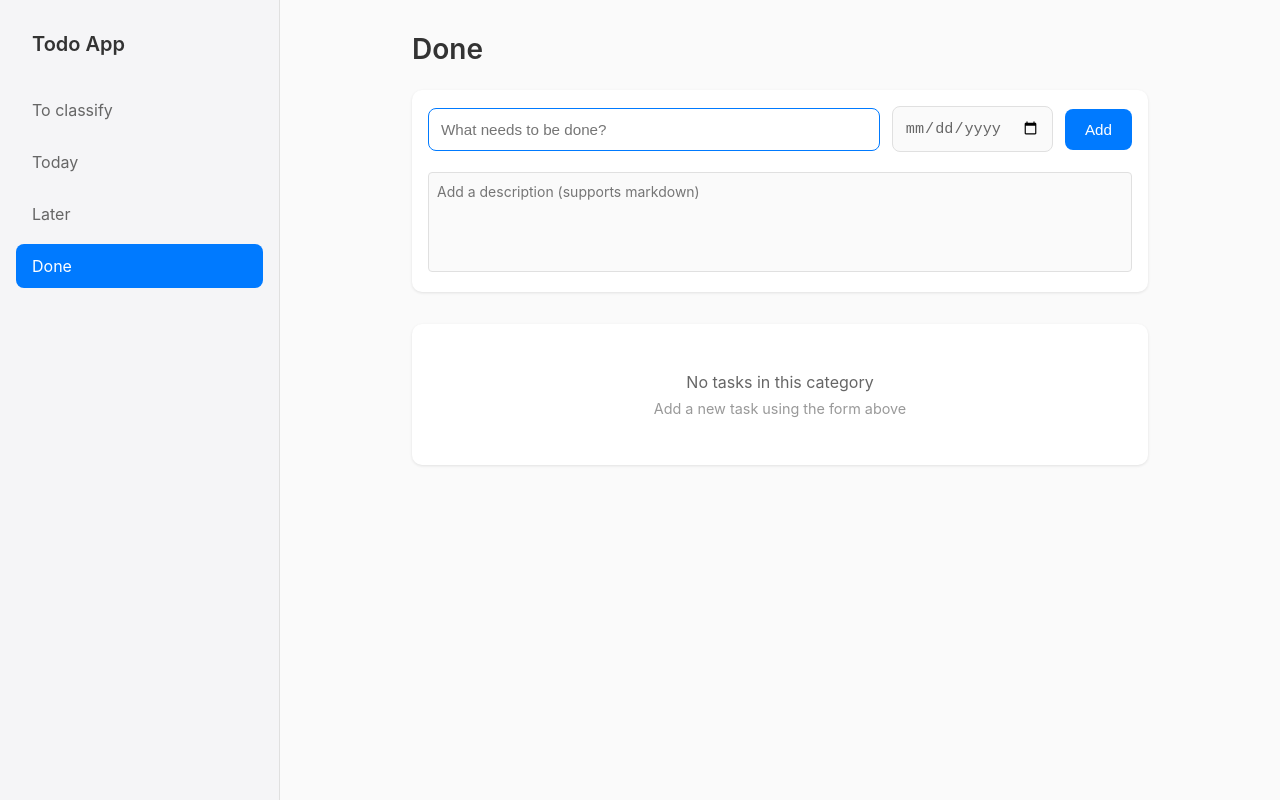
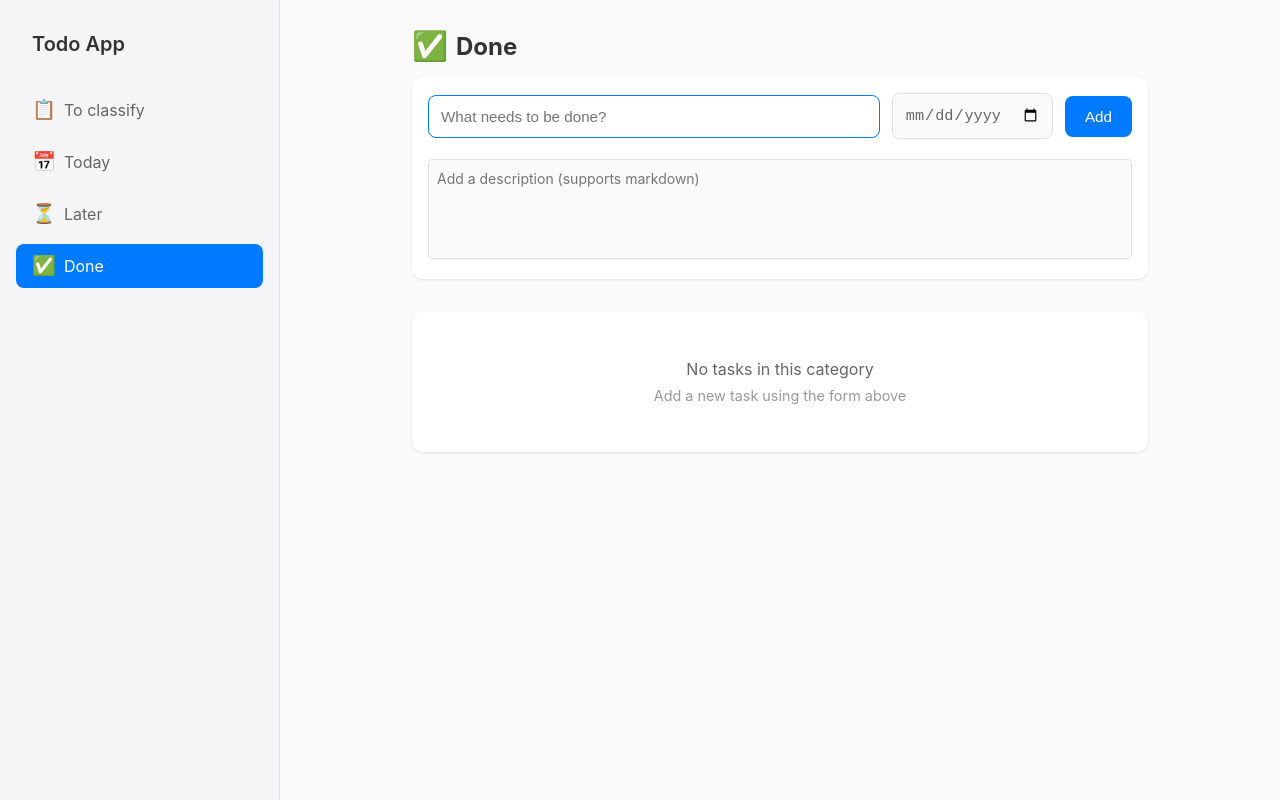
Before and after one commit to richard-test-account/todo, a React (Create React App) app: page /category/done in a window 1280 px wide. Built offline with nearby package versions, Linux system fonts and the light colour scheme.

Commit message:
feat: add emojis to category names

```diff
--- a/src/components/CategoryView.css
+++ b/src/components/CategoryView.css
@@ -8,10 +8,17 @@
 }
 
 .category-title {
+  display: flex;
+  align-items: center;
+  gap: 8px;
+  margin: 0 0 1rem;
+  font-size: 1.5rem;
   color: #333;
-  font-size: 1.75rem;
-  margin-bottom: 1.5rem;
-  font-weight: 600;
+}
+
+.category-emoji {
+  font-size: 1.2em;
+  line-height: 1;
 }
 
 .todo-form {
--- a/src/components/CategoryView.tsx
+++ b/src/components/CategoryView.tsx
@@ -13,6 +13,13 @@ interface CategoryViewProps {
   onUpdateTodo: (id: number, text: string, description?: string) => void;
   showAllTodos?: boolean;
 }
+
+const categoryEmojis: Record<string, string> = {
+  'To classify': '📋',
+  'Today': '📅',
+  'Later': '⏳',
+  'Done': '✅'
+};
 
 const CategoryView: React.FC<CategoryViewProps> = ({
   todos,
@@ -94,7 +101,14 @@ const CategoryView: React.FC<CategoryViewProps> = ({
   return (
     <div className="category-view">
       <div className="category-header">
-        <h2 className="category-title">{showAllTodos ? 'All Tasks' : categoryName}</h2>
+        <h2 className="category-title">
+          {showAllTodos ? 'All Tasks' : (
+            <>
+              <span className="category-emoji">{categoryEmojis[categoryName]}</span>
+              {categoryName}
+            </>
+          )}
+        </h2>
         <form onSubmit={handleSubmit} className="todo-form">
           <div className="input-group">
             <input
--- a/src/components/Layout.css
+++ b/src/components/Layout.css
@@ -51,6 +51,14 @@
 
 .category-name {
   flex: 1;
+  display: flex;
+  align-items: center;
+  gap: 8px;
+}
+
+.category-emoji {
+  font-size: 1.2em;
+  line-height: 1;
 }
 
 .category-count {
--- a/src/components/Layout.tsx
+++ b/src/components/Layout.tsx
@@ -9,10 +9,10 @@ interface LayoutProps {
 }
 
 const categories = [
-  { id: 'to-classify', name: 'To classify' },
-  { id: 'today', name: 'Today' },
-  { id: 'later', name: 'Later' },
-  { id: 'done', name: 'Done' },
+  { id: 'to-classify', name: 'To classify', emoji: '📋' },
+  { id: 'today', name: 'Today', emoji: '📅' },
+  { id: 'later', name: 'Later', emoji: '⏳' },
+  { id: 'done', name: 'Done', emoji: '✅' },
 ];
 
 const Layout: React.FC<LayoutProps> = ({ children, todos }) => {
@@ -55,7 +55,10 @@ const Layout: React.FC<LayoutProps> = ({ children, todos }) => {
                 to={`/category/${category.id}`}
                 className={`category-link ${location.pathname === `/category/${category.id}` ? 'active' : ''}`}
               >
-                <span className="category-name">{category.name}</span>
+                <span className="category-name">
+                  <span className="category-emoji">{category.emoji}</span>
+                  {category.name}
+                </span>
                 {count > 0 && <span className="category-count">{count}</span>}
               </Link>
             );
```
